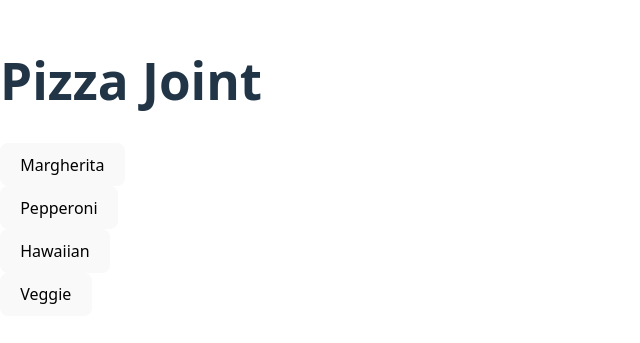
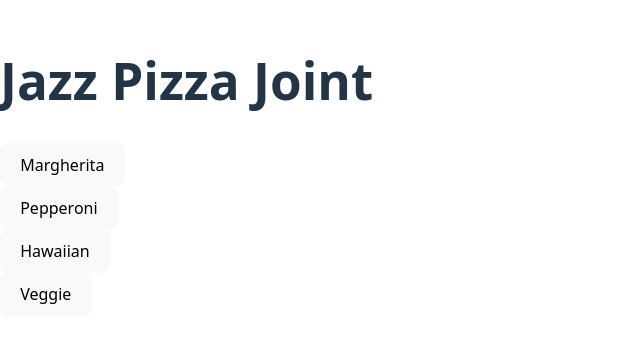
Before and after one commit to belunatic/PizzaApp, a React (Vite) app in the folder App/: page / in a window 1280 px wide. Shown: the part 233-576 px from the top of the page, without its empty margins (0-640 px from the left). Built offline with nearby package versions, Linux system fonts and the light colour scheme.

Commit message:
refactor: restructure App component and create separate Menu component

```diff
--- a/App/src/App.tsx
+++ b/App/src/App.tsx
@@ -1,21 +1,11 @@
 import { FC } from "react";
-import { AppDataContext } from "./context/AppContext";
-import { MenuItem } from "../App.types";
+import Menu from "./components/Menu";
 
 const App: FC = () => {
-	const { menu } = AppDataContext();
-
-	const pizzaMenu = menu.map((item: MenuItem) => {
-		return (
-			<div key={item.id}>
-				<button>{item.name}</button>
-			</div>
-		);
-	});
 	return (
 		<div>
-			<h1>Pizza Joint</h1>
-			{pizzaMenu}
+			<h1>Jazz Pizza Joint</h1>
+			<Menu />
 		</div>
 	);
 };
--- /dev/null
+++ b/App/src/components/Menu.tsx
@@ -0,0 +1,19 @@
+import { FC } from "react";
+import { AppDataContext } from "../context/AppContext";
+import { MenuItem } from "../App.types";
+
+const Menu: FC = () => {
+	const { menu } = AppDataContext();
+
+	const pizzaMenu = menu.map((item: MenuItem) => {
+		return (
+			<div key={item.id}>
+				<button>{item.name}</button>
+			</div>
+		);
+	});
+
+	return <div>{pizzaMenu}</div>;
+};
+
+export default Menu;
--- a/App/src/context/AppContext.tsx
+++ b/App/src/context/AppContext.tsx
@@ -1,5 +1,5 @@
 import { useState, FC, createContext, useContext, ReactNode } from "react";
-import { AppContextType } from "../App.types";
+import { AppContextType, Order } from "../App.types";
 
 const AppContext = createContext<AppContextType | null>(null);
 
@@ -21,6 +21,8 @@ const initialMenu = [
 	{ id: initialId++, name: "Veggie", price: 9 },
 ];
 
+const initialOrder: Order[] = [];
+
 //define type for AppProviderProps
 interface AppProviderProps {
 	children: ReactNode;
@@ -29,9 +31,10 @@ interface AppProviderProps {
 export const AppProvider: FC<AppProviderProps> = ({ children }) => {
 	const [menu, setMenu] = useState(initialMenu);
 	const [nextPizzaId, setNextpizzaId] = useState(initialId);
+	const [orderQueue, setOrderQueue] = useState(initialOrder);
 
 	return (
-		<AppContext.Provider value={{ menu, nextPizzaId }}>
+		<AppContext.Provider value={{ menu, nextPizzaId, orderQueue }}>
 			{children}
 		</AppContext.Provider>
 	);
```
Also changed, not shown: App/src/App.types.ts (+10 -4 lines), App/src/context/components/Menu.tsx (deleted).
